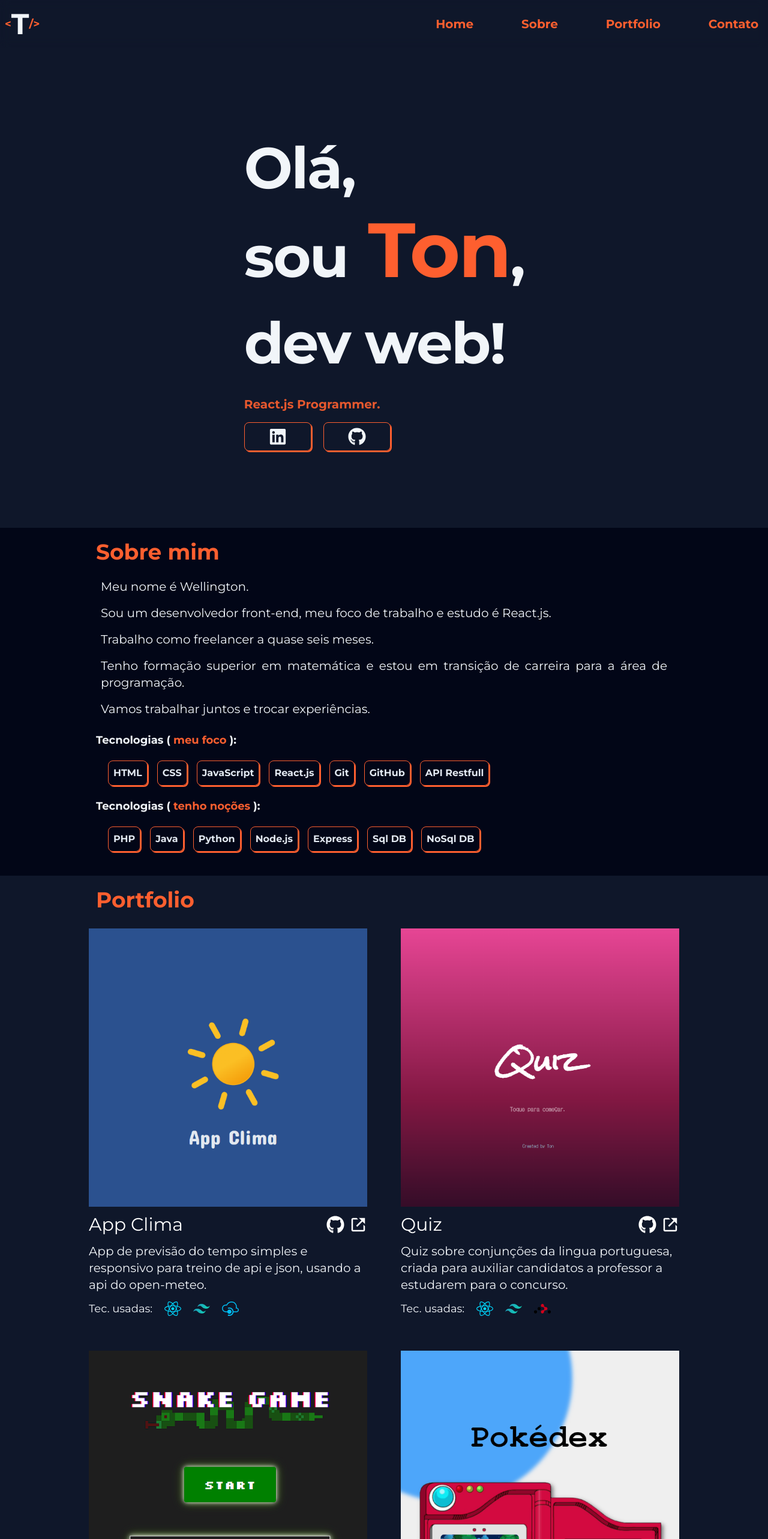
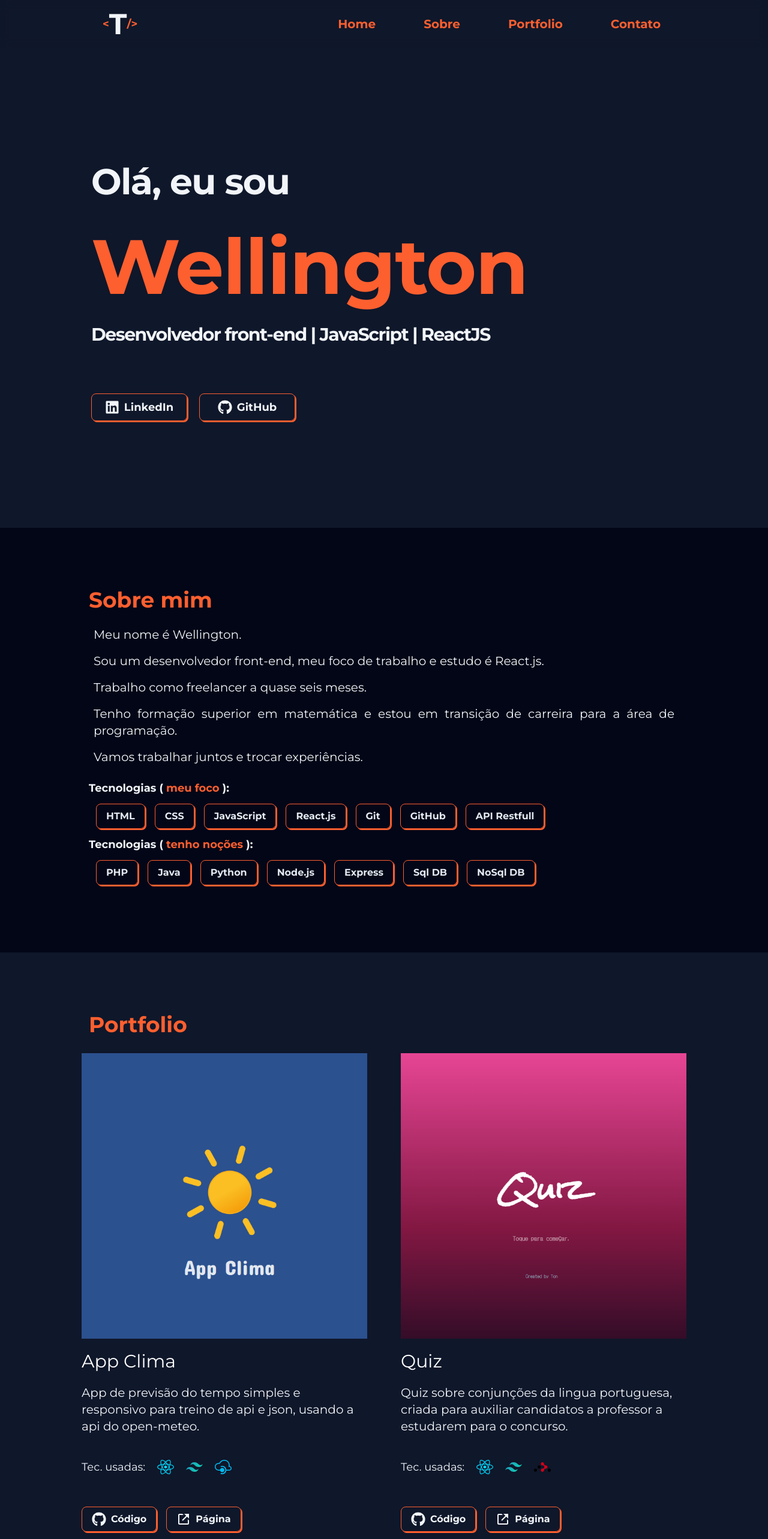
Before and after one commit to wellingtonVieiraSantos/portfolio, a React (Vite) app: page / in a window 1280 px wide. Shown: the top 2566 px of the page at 60% size. Built offline with nearby package versions, Linux system fonts and the light colour scheme.

Commit message:
att visual

```diff
--- a/src/components/About/index.jsx
+++ b/src/components/About/index.jsx
@@ -8,8 +8,8 @@ const About = () => {
   }
 
   return (
-    <section className='bg-slate-950 flex text-slate-100 ' id='about'>
-      <div className='flex flex-col p-5 w-[min(1000px,100%)] m-auto'>
+    <section className=' bg-slate-950 flex text-slate-100 py-20' id='sobre'>
+      <div className='flex flex-col p-5 w-[min(1024px,100%)] m-auto'>
         <FadeUp>
           <h2 className='text-4xl text-secondary font-bold'>Sobre mim</h2>
         </FadeUp>
@@ -34,9 +34,9 @@ const About = () => {
           <h3 className='text-lg font-bold '>Tecnologias ( <span className="text-secondary">meu foco</span> ):</h3>
         </FadeUp>
         <FadeUp>
-          <div className='w-full flex p-3 flex-wrap text-slate-200 font-bold'>
+          <div className='w-full flex p-3 flex-wrap gap-4 text-slate-200 font-bold'>
             {tecnologies.focus && tecnologies.focus.map(tec => (
-              <span className='border border-secondary p-2 m-2 shadow-main shadow-secondary rounded-lg cursor-default' key={tec}>{tec}</span>
+              <span className='border border-secondary py-2 px-4 shadow-main shadow-secondary rounded-lg cursor-default' key={tec}>{tec}</span>
             ))}
           </div>
         </FadeUp>
@@ -44,9 +44,9 @@ const About = () => {
           <h3 className='text-lg font-bold'>Tecnologias ( <span className="text-secondary">tenho noções</span> ):</h3>
         </FadeUp>
         <FadeUp>
-          <div className='w-full flex p-3 flex-wrap text-slate-200 font-bold'>
+          <div className='w-full flex p-3 flex-wrap gap-4 text-slate-200 font-bold'>
             {tecnologies.seen && tecnologies.seen.map(tec => (
-              <span className='border border-secondary p-2 m-2 shadow-main shadow-secondary rounded-lg cursor-default' key={tec}>{tec}</span>
+              <span className='border border-secondary py-2 px-4 shadow-main shadow-secondary rounded-lg cursor-default' key={tec}>{tec}</span>
             ))}
           </div>
         </FadeUp>
--- a/src/components/CardPortfolio/index.jsx
+++ b/src/components/CardPortfolio/index.jsx
@@ -6,23 +6,13 @@ import p from 'prop-types'
 const CardPortfolio = (props) => {
 
   return (
-    <div className='p-2 flex flex-col gap-3'>
+    <div className='p-2 flex flex-col gap-5'>
       <div className='aspect-square overflow-hidden'>
         <img src={props.srcImg} alt={props.alt} className='m-auto'/>
       </div>
-      <div className='flex justify-between items-center text-3xl text-white'>
-        <h3>{props.title}</h3>
-        <div className='flex gap-2 '>
-          <a href={props.hrefCode} target='_blank' rel='author' className='hover:text-secondary'>
-            <FaGithub/>
-          </a>
-          <a href={props.hrefPage} target='_blank' rel='author' className='hover:text-secondary'>
-            <BiLinkExternal/>
-          </a>
-        </div>
-      </div>
+      <h3 className='text-3xl text-white'>{props.title}</h3>
       <p className='sm:text-xl'>{props.description}</p>
-      <div className='flex gap-5  items-center'>
+      <div className='flex gap-5 items-center my-5'>
         <span className='text-lg'>Tec. usadas:</span>
         {props.tecnologies.map(tec =>(
           <span datatype={tec.alt} key={tec.src}
@@ -32,6 +22,16 @@ const CardPortfolio = (props) => {
           </span>
         ))}
       </div>
+      <div className='flex gap-4 mt-3 font-bold'>
+          <a href={props.hrefCode} target='_blank' rel='author' className='hover:text-secondary hover:border-slate-200 shadow-main shadow-secondary hover:shadow-slate-200 transition-all flex items-center gap-2 border border-secondary rounded-lg py-2 px-4'>
+            <FaGithub className='text-2xl'/>
+            <span>Código</span>
+          </a>
+          <a href={props.hrefPage} target='_blank' rel='author' className='hover:text-secondary hover:border-slate-200 shadow-main shadow-secondary hover:shadow-slate-200 transition-all flex items-center gap-2 border border-secondary rounded-lg py-2 px-4'>
+            <BiLinkExternal className='text-2xl'/>
+            <span>Página</span>
+          </a>
+        </div>
     </div>
   )
 }
--- a/src/components/Contact/index.jsx
+++ b/src/components/Contact/index.jsx
@@ -4,20 +4,20 @@ import p from 'prop-types'
 
 const Contact = ({ handleCopy, text, isCopy}) => {
   return (
-    <section className='bg-slate-950 flex text-slate-100' id='contact'>
-      <div className='w-[min(1000px,100%)] flex flex-col p-5 gap-4 m-auto'>
+    <section className='bg-slate-950 flex text-slate-100 py-20' id='contato'>
+      <div className='w-[min(1024px,100%)] flex flex-col p-5 gap-4 m-auto'>
         <h2 className='text-4xl text-secondary font-bold'>Contato</h2>
         <p>Você pode entrar em contato comigo pelo meu email abaixo, ou se preferir me contate pelas redes sociais.</p>
         {isCopy ?
           <div
             onClick={handleCopy}
-            className='w-60 flex items-center p-2 gap-8 border shadow-main border-green-900 shadow-green-800 cursor-wait rounded-lg'>
+            className='w-72 flex justify-center items-center p-2 gap-8 border shadow-main border-green-900 shadow-green-800 cursor-wait rounded-lg'>
               <RiMailCheckLine className='text-xl'/>
             <span ref={text}>Copied</span>
           </div> :
           <div
             onClick={handleCopy}
-            className='w-60 flex items-center p-2 gap-2 border border-secondary rounded-lg shadow-main shadow-secondary/80 cursor-pointer'>
+            className='w-72 flex justify-center items-center p-2 gap-2 border border-secondary rounded-lg shadow-main shadow-secondary/80 cursor-pointer'>
               <RiMailAddLine className='text-xl'/>
             <span ref={text}>wtvsantos@gmail.com</span>
           </div>
--- a/src/components/Landing/index.jsx
+++ b/src/components/Landing/index.jsx
@@ -4,25 +4,24 @@ import { FaLinkedin, FaGithub } from 'react-icons/fa'
 
 const Landing = () => {
   return (
-    <section className="h-screen flex justify-center items-center" id="home">
+    <section className="h-screen w-[min(1024px,100%)] flex items-center p-6 m-auto" id="home">
       <FadeUp>
         <div className="text-slate-100 cursor-default">
-          <h1 className="text-4xl sm:text-6xl md:text-7xl xl:text-8xl font-bold tracking-tight leading-loose sm:leading-relaxed md:leading-relaxed xl:leading-normal">
-            <p>Olá,</p>
-            <p>sou
-              <span className="text-5xl sm:text-7xl md:text-8xl xl:text-9xl text-secondary hover:drop-shadow-main transition-all"> Ton</span>,
-            </p>
-            <p>dev web!</p>
+          <h1 className="text-xl sm:text-4xl md:text-5xl xl:text-6xl font-bold tracking-tight leading-loose sm:leading-relaxed md:leading-relaxed xl:leading-normal mb-20 flex flex-col gap-8">
+          <p>Olá, eu sou</p>
+          <span className="text-4xl sm:text-7xl md:text-8xl xl:text-9xl text-secondary"> Wellington</span>
+          <p className="text-xl lg:text-3xl">Desenvolvedor front-end | JavaScript | ReactJS</p>
           </h1>
-          <p className="my-4 text-xl font-bold text-secondary/90">React.js Programmer.</p>
-          <div className="flex gap-5">
+          <div className="flex gap-5 font-bold">
             <a href="https://linkedin.com/in/wellingtonsantos2022/" target='_blank' rel='external'
-              className="w-28 border border-secondary px-4 py-2 shadow-main shadow-secondary flex justify-center rounded-lg hover:text-secondary hover:border-slate-200 hover:shadow-slate-200 transition-all">
-              <FaLinkedin className='text-3xl'/>
+              className="w-24 sm:w-40 border border-secondary px-4 py-2 shadow-main shadow-secondary flex justify-center items-center text-lg gap-2 rounded-lg hover:text-secondary hover:border-slate-200 hover:shadow-slate-200 transition-all">
+              <FaLinkedin className='text-2xl'/>
+              <span className="hidden sm:block">LinkedIn</span>
             </a>
             <a href="https://github.com/wellingtonVieiraSantos" target='_blank' rel='external'
-              className="w-28 border border-secondary px-4 py-2 shadow-main shadow-secondary flex justify-center rounded-lg hover:text-secondary hover:border-slate-200 hover:shadow-slate-200 transition-all">
-              <FaGithub className='text-3xl'/>
+              className="w-24 sm:w-40 border border-secondary px-4 py-2 shadow-main shadow-secondary flex justify-center items-center text-lg gap-2 rounded-lg hover:text-secondary hover:border-slate-200 hover:shadow-slate-200 transition-all">
+              <FaGithub className='text-2xl'/>
+              <span className="hidden sm:block">GitHub</span>
             </a>
           </div>
         </div>
--- a/src/components/NavBar/index.jsx
+++ b/src/components/NavBar/index.jsx
@@ -8,7 +8,7 @@ const NavBar = ({handleMenu, isOpen}) => {
 
   return (
     <nav className="w-full h-20 text-secondary font-bold bg-slate-900
-      text-lg flex justify-between items-center sticky top-0 left-0 md:bg-transparent md:backdrop-blur z-20 md:pr-4">
+      text-lg flex justify-between md:justify-around items-center sticky top-0 left-0 md:bg-transparent md:backdrop-blur z-20 md:pr-4">
       <a href="#home">
         <div className="px-2 aspect-square flex items-center justify-between drop-shadow-main">
           <span>&#60;</span>
--- a/src/components/Portfolio/index.jsx
+++ b/src/components/Portfolio/index.jsx
@@ -18,8 +18,8 @@ const Portfolio = () => {
 
   //criar integração com api do github posteriormente
   return (
-    <section className='bg-slate-900 text-slate-100 pb-10' id='portfolio'>
-      <div className='w-[min(1000px,100%)] flex flex-col m-auto'>
+    <section className='bg-slate-900 text-slate-100 py-20' id='portfolio'>
+      <div className='w-[min(1024px,100%)] flex flex-col m-auto'>
         <FadeUp>
           <h2 className='text-4xl text-secondary font-bold p-5'>Portfolio</h2>
         </FadeUp>
--- a/src/components/RespMenu/index.jsx
+++ b/src/components/RespMenu/index.jsx
@@ -31,7 +31,7 @@ const RespMenu = ({handleMenu}) => {
             animate='visibleLeft'
             transition={{duration: .5, delay: .50}}>
           <li className="w-72 flex justify-center border border-secondary px-6 py-3 shadow-main shadow-secondary rounded-lg">
-            <a href="#about" className="flex items-center gap-3">
+            <a href="#sobre" className="flex items-center gap-3">
               <span>&#60;</span><span className="text-3xl text-secondary">Sobre</span><span>/&#62;</span>
             </a>
           </li>
@@ -53,7 +53,7 @@ const RespMenu = ({handleMenu}) => {
             animate='visible'
             transition={{duration: .5, delay: 1}}>
             <li className="w-72 flex justify-center border border-secondary px-6 py-3 shadow-main shadow-secondary rounded-lg">
-              <a href="#contact" className="flex items-center gap-3">
+              <a href="#contato" className="flex items-center gap-3">
                 <span>&#60;</span><span className="text-3xl text-secondary">Contato</span><span>/&#62;</span>
               </a>
             </li>
```
Also changed, not shown: src/pages/App/index.jsx (indentation only).
